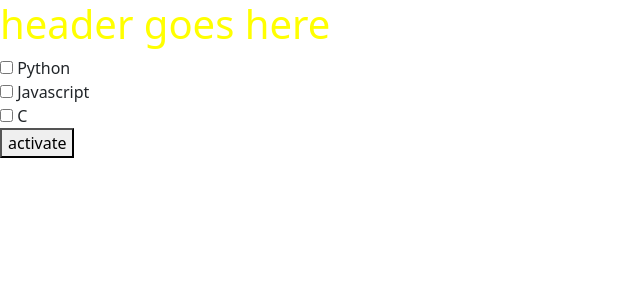
After one commit to marie-sheela-joseph/htmx-practice, a Django app: page /bulk_update/ in a window 1280 px wide. The commit adds this page. Shown: the top 300 px of the page, without its empty margins (0-640 px from the left). Run offline with Django 5.2, Linux system fonts and the light colour scheme; some libraries are stand-ins or nearby versions.

Commit message:
bulk update example

```diff
--- /dev/null
+++ b/htmx1/app1/templates/app1/bulk_update.html
@@ -0,0 +1,42 @@
+{% extends 'base.html' %} {% block content %}
+<form
+  hx-post="/bulk_update/"
+  hx-confirm="confirm?"
+  hx-load="loadFunction()"
+  hx-loadstart="loadStartFunction()"
+>
+  {% csrf_token %} <input type="checkbox" id="python" name="lang" value="python"
+  {% if 'python' in selected_languages %}checked{% endif %} />
+  <label
+    for="python"
+    class="{% if 'python' in selected_languages %}text-success{% endif %}"
+  >
+    Python </label
+  ><br />
+  <input type="checkbox" id="javascript" name="lang" value="javascript" />
+  <label
+    for="javascript"
+    class="{% if 'javascript' in selected_languages %}text-success{% endif %}"
+  >
+    Javascript </label
+  ><br />
+  <input type="checkbox" id="c" name="lang" value="c" />
+  <label
+    for="c"
+    class="{% if 'c' in selected_languages %}text-success{% endif %}"
+  >
+    C </label
+  ><br />
+  <button>activate</button>
+</form>
+
+<script>
+  function loadFunction() {
+    alert('Content loaded successfully!');
+  }
+  function loadStartFunction() {
+    print('load start');
+    alert('load start successfully!');
+  }
+</script>
+{% endblock %}
--- a/htmx1/app1/templates/app1/template1.html
+++ b/htmx1/app1/templates/app1/template1.html
@@ -1,11 +1,11 @@
 {% extends 'base.html' %} {% block content %}
 <div hx-target="this" hx-swap="outerHTML">
-  <h2>Main Template</h2>
+  <h2 class="text-yellow">Main Template</h2>
   <button hx-get="/test/">Load Test Template</button>
 </div>
 <section>
   <div>
-    <form hx-post="/test_put/22/" hx-include="[name='last_name']">
+    <form hx-post="/test_post/22/'33'/" hx-include="[name='last_name']">
       {% csrf_token %} Enter first name: <input name="first_name" type="text" />
       <button>Register!</button>
     </form>
--- a/htmx1/app1/urls.py
+++ b/htmx1/app1/urls.py
@@ -4,5 +4,6 @@ from . import views
 urlpatterns = [
     path("", views.index, name="index"),
     path("test/", views.test, name="test"),
-    path("test_put/<int:id>/", views.test_put, name="test_put"),
+    path("test_post/<int:a>/<str:b>/", views.test_post, name="test_post"),
+    path("bulk_update/",views.bulk_update, name="bulk_update")
 ]
--- a/htmx1/app1/views.py
+++ b/htmx1/app1/views.py
@@ -8,6 +8,29 @@ def index(request):
 def test(request):
     return render(request, "app1/test.html", {"test_data": 'This is a test'})
 
-def test_put(request, id):
-    print("request",request,"id",id)
-    return HttpResponse("hello post request")
+# test_post
+# def test_post(request, id):
+#     print("request",request,"id",id, "first_name", request.POST.get("first_name"),"last_name", request.POST.get("last_name"))
+#     return HttpResponse(f'Hello {request.POST.get("first_name")} {request.POST.get("last_name")}')
+
+# args , kwargs
+# def test_post(request, *args,**kwargs):
+#     print("request",request,"args",args,"kwargs",kwargs, "first_name", request.POST.get("first_name"),"last_name", request.POST.get("last_name"))
+#     return HttpResponse(f'Hello {request.POST.get("first_name")} {request.POST.get("last_name")}')
+
+# kwargs["a"] vs kwargs.get("a")
+# get values from kwargs using kwargs["a"]
+def test_post(request, *args,**kwargs):
+    print("request",request,"\n args",args,"\n kwargs",kwargs, "\n kwargs['a']",kwargs["a"],"\n first_name", request.POST.get("first_name"),"\n last_name", request.POST.get("last_name"))
+    return HttpResponse(f'Hello {request.POST.get("first_name")} {request.POST.get("last_name")}')
+
+# get values from kwargs using kwargs.get("a")
+def test_post(request, *args,**kwargs):
+    print("request",request,"\n args",args,"\n kwargs",kwargs, "\n kwargs.get('a')",kwargs.get("a"),"\n first_name", request.POST.get("first_name"),"\n last_name", request.POST.get("last_name"))
+    return HttpResponse(f'Hello {request.POST.get("first_name")} {request.POST.get("last_name")}')
+
+# bulk update
+def bulk_update(request):
+    selected_languages=request.POST.getlist('lang')
+    print(request.POST,request.POST.getlist('lang'),selected_languages)
+    return render(request, "app1/bulk_update.html",{'selected_languages':selected_languages})
--- a/htmx1/htmx1/settings.py
+++ b/htmx1/htmx1/settings.py
@@ -119,7 +119,6 @@ USE_TZ = True
 # https://docs.djangoproject.com/en/5.0/howto/static-files/
 
 STATIC_URL = 'static/'
-
 # Default primary key field type
 # https://docs.djangoproject.com/en/5.0/ref/settings/#default-auto-field
 
--- /dev/null
+++ b/htmx1/htmx1/static/styles.css
@@ -0,0 +1,6 @@
+.text-yellow {
+  color: yellow;
+}
+.htmx-settling {
+  background-color: red;
+}
--- a/htmx1/htmx1/templates/base.html
+++ b/htmx1/htmx1/templates/base.html
@@ -1,3 +1,4 @@
+{% load static %}
 <!DOCTYPE html>
 <html lang="en">
   <head>
@@ -5,10 +6,19 @@
     <meta name="viewport" content="width=device-width, initial-scale=1.0" />
     <title>{% block title %}page title goes here{% endblock %}</title>
     <script src="https://unpkg.com/htmx.org@1.9.10"></script>
+    <link
+      href="https://cdn.jsdelivr.net/npm/bootstrap@5.0.2/dist/css/bootstrap.min.css"
+      rel="stylesheet"
+      integrity="sha384-EVSTQN3/azprG1Anm3QDgpJLIm9Nao0Yz1ztcQTwFspd3yD65VohhpuuCOmLASjC"
+      crossorigin="anonymous"
+    />
+    <link rel="stylesheet" href="{% static 'styles.css' %}" />
   </head>
   <body>
     <header>
-      <h1>{% block header %}header goes here{% endblock %}</h1>
+      <h1 class="text-yellow">
+        {% block header %}header goes here{% endblock %}
+      </h1>
     </header>
     <main>{% block content %}{% endblock %}</main>
   </body>
```
